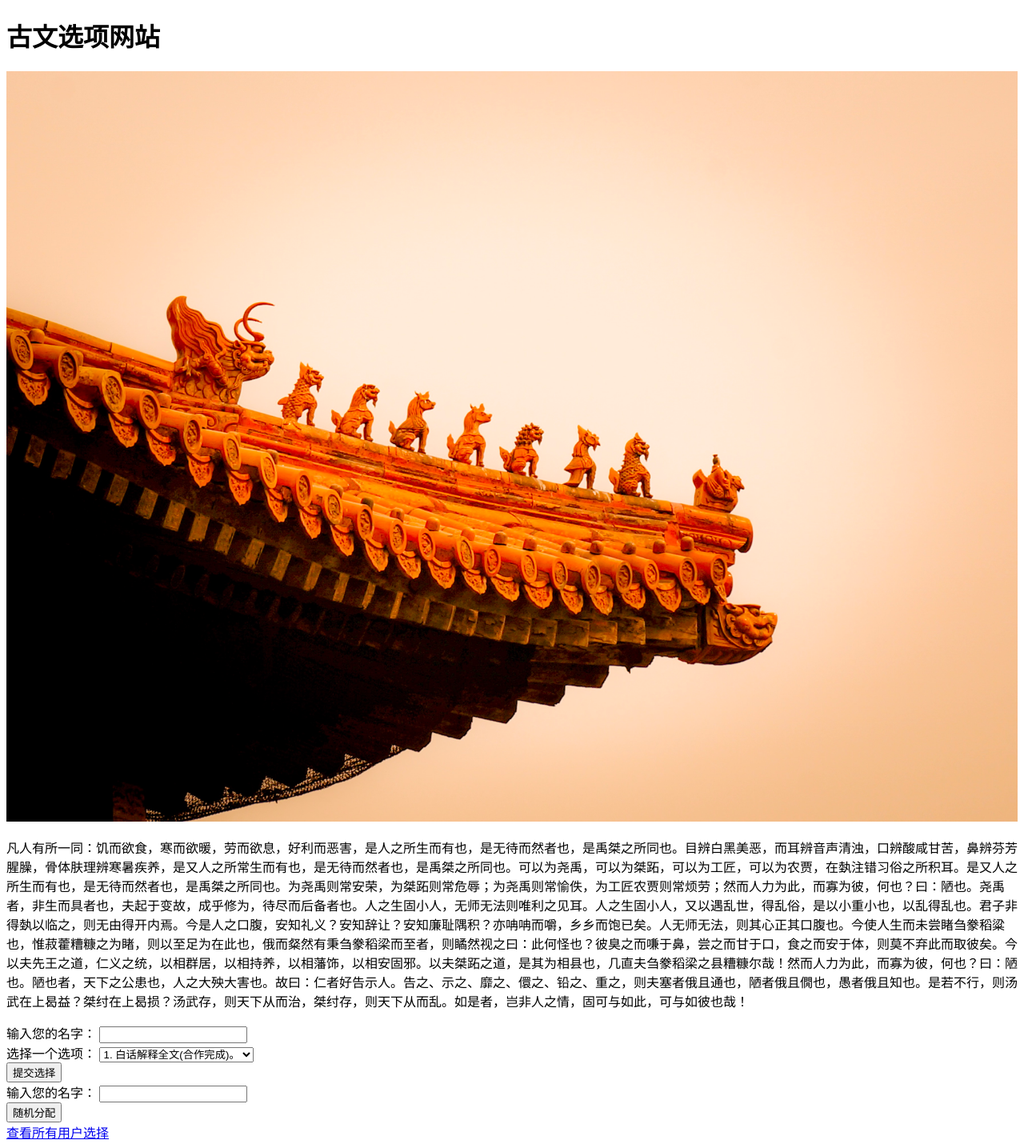
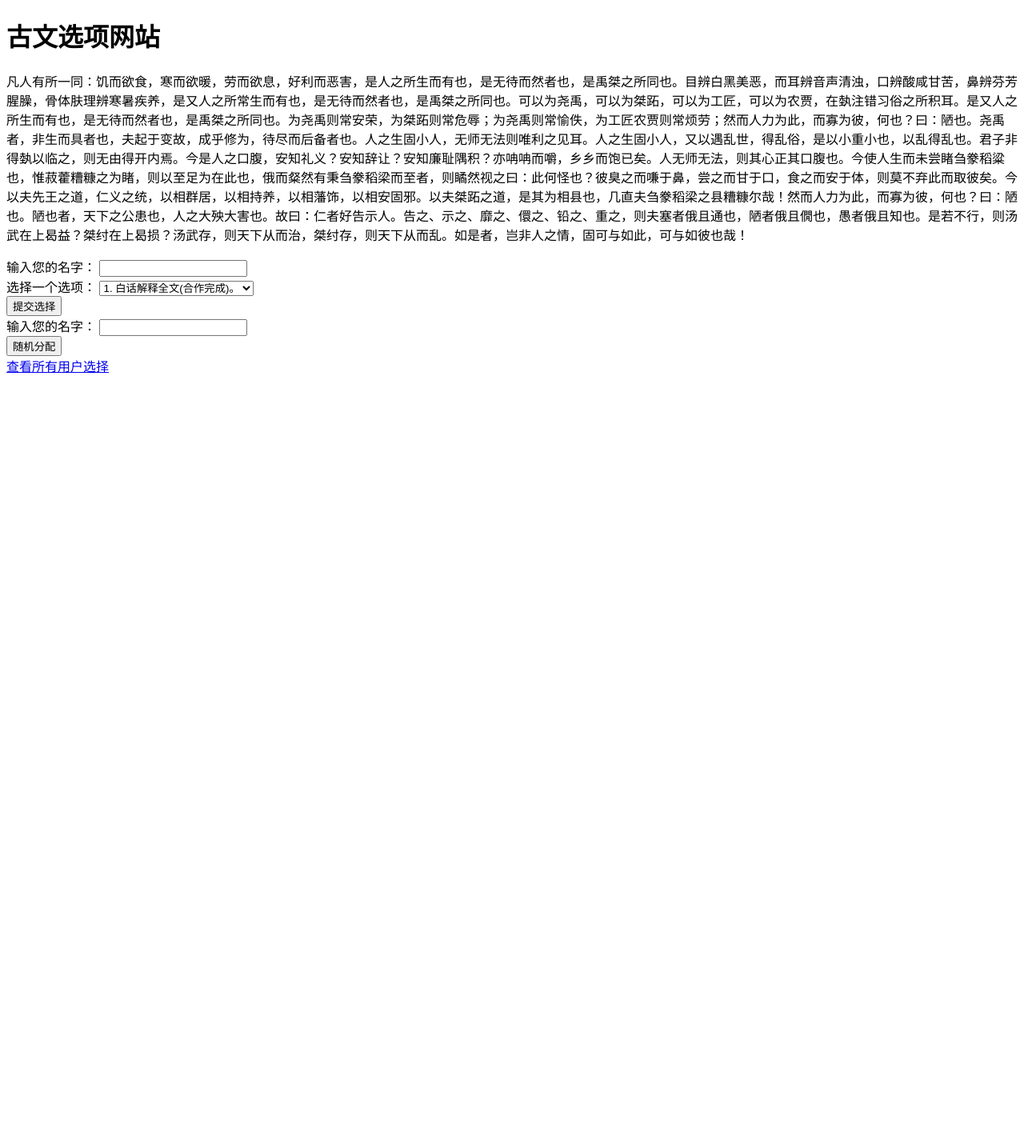
Before and after one commit to zsxlh/zsxlh.github.io, a Flask app: page / in a window 1280 px wide. Shown: the whole page at 80% size. After the commit the page ends 466 px from the top, so only its background shows below. Run offline with Flask 3, Linux system fonts and the light colour scheme.

Commit message:
Update index.html

```diff
--- a/templates/index.html
+++ b/templates/index.html
@@ -11,7 +11,6 @@
 </head>
 <body>
     <h1>古文选项网站</h1>
-    <img src="templates/fly.jpg" alt="" style="max-width: 100%;">
     <p>凡人有所一同：饥而欲食，寒而欲暖，劳而欲息，好利而恶害，是人之所生而有也，是无待而然者也，是禹桀之所同也。目辨白黑美恶，而耳辨音声清浊，口辨酸咸甘苦，鼻辨芬芳腥臊，骨体肤理辨寒暑疾养，是又人之所常生而有也，是无待而然者也，是禹桀之所同也。可以为尧禹，可以为桀跖，可以为工匠，可以为农贾，在埶注错习俗之所积耳。是又人之所生而有也，是无待而然者也，是禹桀之所同也。为尧禹则常安荣，为桀跖则常危辱；为尧禹则常愉佚，为工匠农贾则常烦劳；然而人力为此，而寡为彼，何也？曰：陋也。尧禹者，非生而具者也，夫起于变故，成乎修为，待尽而后备者也。人之生固小人，无师无法则唯利之见耳。人之生固小人，又以遇乱世，得乱俗，是以小重小也，以乱得乱也。君子非得埶以临之，则无由得开内焉。今是人之口腹，安知礼义？安知辞让？安知廉耻隅积？亦呥呥而嚼，乡乡而饱已矣。人无师无法，则其心正其口腹也。今使人生而未尝睹刍豢稻粱也，惟菽藿糟糠之为睹，则以至足为在此也，俄而粲然有秉刍豢稻梁而至者，则瞲然视之曰：此何怪也？彼臭之而嗛于鼻，尝之而甘于口，食之而安于体，则莫不弃此而取彼矣。今以夫先王之道，仁义之统，以相群居，以相持养，以相藩饰，以相安固邪。以夫桀跖之道，是其为相县也，几直夫刍豢稻梁之县糟糠尔哉！然而人力为此，而寡为彼，何也？曰：陋也。陋也者，天下之公患也，人之大殃大害也。故曰：仁者好告示人。告之、示之、靡之、儇之、铅之、重之，则夫塞者俄且通也，陋者俄且僩也，愚者俄且知也。是若不行，则汤武在上曷益？桀纣在上曷损？汤武存，则天下从而治，桀纣存，则天下从而乱。如是者，岂非人之情，固可与如此，可与如彼也哉！</p>
     <form action="{{ url_for('submit') }}" method="POST">
         <div>
```
